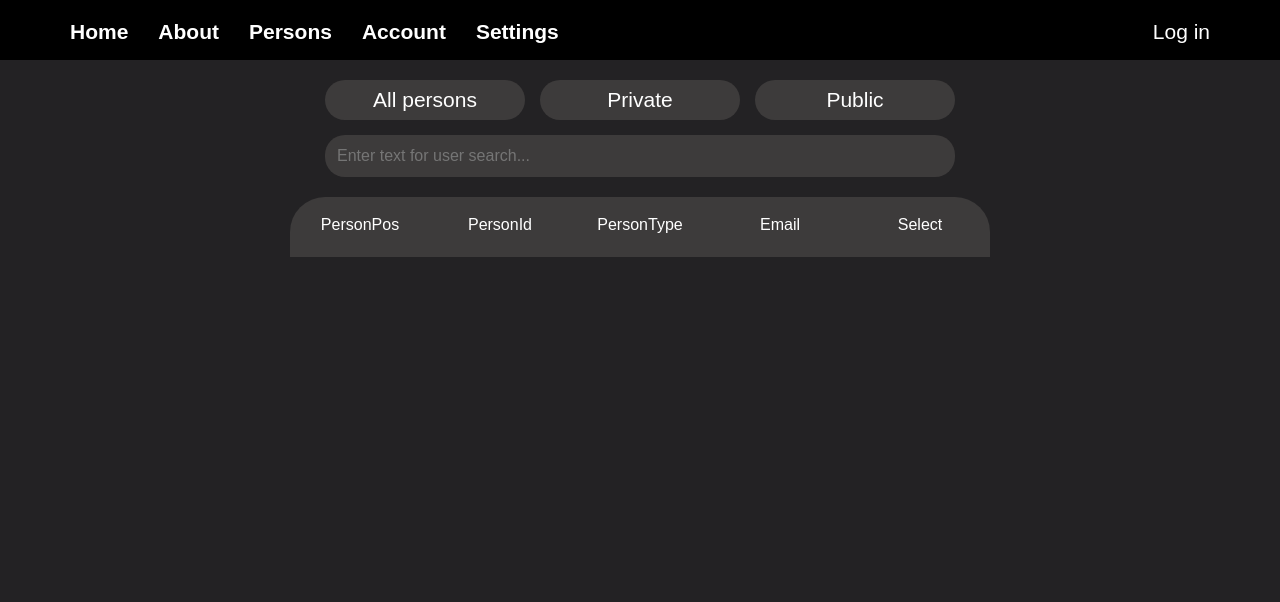
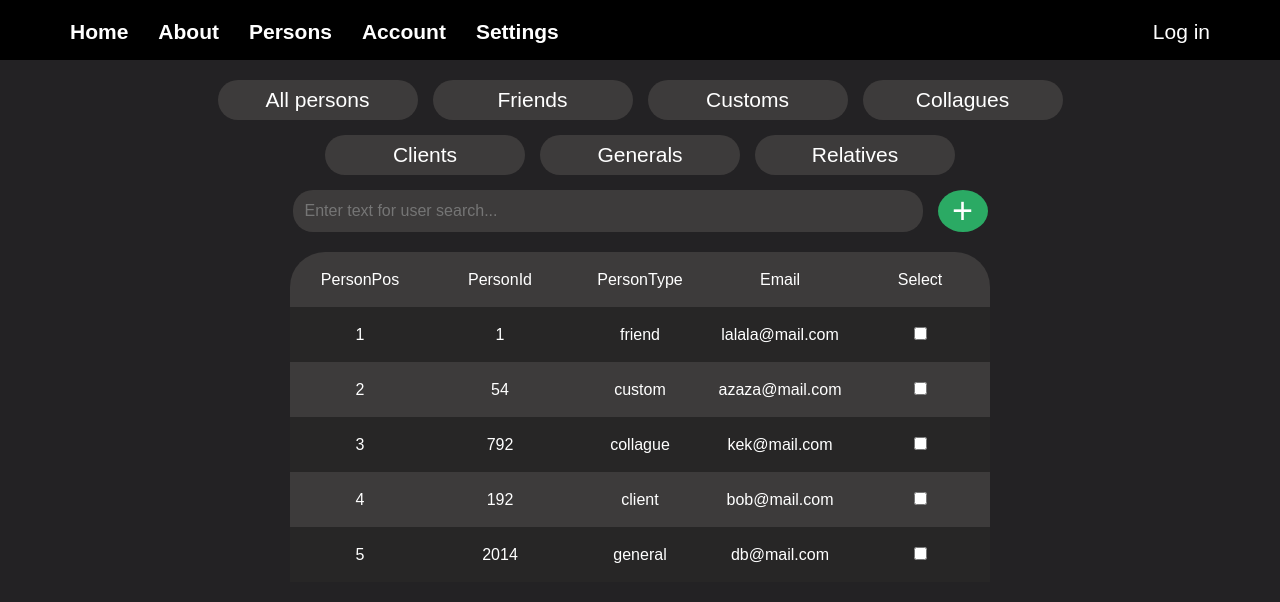
Before and after one commit to MR-Kotuk/PersoNet, a React (Vite) app: page /person in a window 1280 px wide. Shown: the top 602 px of the page. Built offline with nearby package versions, Linux system fonts and the light colour scheme.

Commit message:
frontend fix (change person select)

```diff
--- a/src/pages/person/personPage.css
+++ b/src/pages/person/personPage.css
@@ -12,7 +12,7 @@
   gap: 15px;
 }
 
-.select-person-wrapper-item {
+.select-person-button {
   width: 20%;
   height: 40px;
   border-radius: 20px;
@@ -22,6 +22,10 @@
   color: #fff;
   font-size: 21px;
   font-weight: 500;
+}
+
+.select-person-button:hover {
+  background-color: rgb(44, 43, 43);
 }
 
 .search-person-item-input {
@@ -40,3 +44,22 @@
   font-size: 16px;
   font-weight: 500;
 }
+
+.delete-person-button {
+  background-color: #c43333;
+  color: rgb(148, 144, 144);
+}
+
+.add-person-button {
+  background-color: #2baa64;
+  color: #fff;
+}
+
+.delete-person-button,
+.add-person-button {
+  font-size: 36px;
+  border-radius: 50%;
+  border: none;
+  outline: none;
+  width: 50px;
+}
--- a/src/pages/person/personPage.tsx
+++ b/src/pages/person/personPage.tsx
@@ -6,14 +6,49 @@ import axios from "axios";
 export interface IPerson {
   id: number | string;
   email: string;
-  personType: "private" | "public";
+  personType:
+    | "friend"
+    | "custom"
+    | "collague"
+    | "client"
+    | "general"
+    | "family";
   isChecked?: boolean;
 }
 
 export const PersonPage: FC = () => {
   const inputUserSearch = useRef<HTMLInputElement>(null);
 
-  const [persons, setPersons] = useState<IPerson[]>([]);
+  const [persons, setPersons] = useState<IPerson[]>([
+    {
+      id: 1,
+      email: "lalala@mail.com",
+      personType: "friend",
+      isChecked: false,
+    },
+    {
+      id: 54,
+      email: "azaza@mail.com",
+      personType: "custom",
+      isChecked: false,
+    },
+    {
+      id: 792,
+      email: "kek@mail.com",
+      personType: "collague",
+      isChecked: false,
+    },
+
+    { id: 192, email: "bob@mail.com", personType: "client", isChecked: false },
+    { id: 2014, email: "db@mail.com", personType: "general", isChecked: false },
+  ]);
+  const [isDelete, setIsDelete] = useState<boolean>(false);
+
+  useEffect(() => {
+    const isPersonChecked = persons.some((item) => item.isChecked);
+
+    isPersonChecked ? setIsDelete(true) : setIsDelete(false);
+  }, [persons]);
 
   // const getAllPersons = async () => {
   //   try {
@@ -39,11 +74,27 @@ export const PersonPage: FC = () => {
     );
   };
 
-  const onlyPrivate = () =>
-    setPersons(persons.filter((item) => item.personType === "private"));
+  const onlyFriend = () =>
+    setPersons(persons.filter((item) => item.personType === "friend"));
 
-  const onlyPublic = () =>
-    setPersons(persons.filter((item) => item.personType === "public"));
+  const onlyCustom = () =>
+    setPersons(persons.filter((item) => item.personType === "custom"));
+
+  const onlyCollague = () => {
+    setPersons(persons.filter((item) => item.personType === "collague"));
+  };
+
+  const onlyClient = () => {
+    setPersons(persons.filter((item) => item.personType === "client"));
+  };
+
+  const onlyGeneral = () => {
+    setPersons(persons.filter((item) => item.personType === "general"));
+  };
+
+  const onlyFamily = () => {
+    setPersons(persons.filter((item) => item.personType === "family"));
+  };
 
   const allPersons = () => setPersons(persons);
 
@@ -51,14 +102,26 @@ export const PersonPage: FC = () => {
     <>
       <div className="person-container">
         <nav className="select-person-wrapper">
-          <button className="select-person-wrapper-item" onClick={allPersons}>
+          <button className="select-person-button" onClick={allPersons}>
             All persons
           </button>
-          <button className="select-person-wrapper-item" onClick={onlyPrivate}>
-            Private
+          <button className="select-person-button" onClick={onlyFriend}>
+            Friends
           </button>
-          <button className="select-person-wrapper-item" onClick={onlyPublic}>
-            Public
+          <button className="select-person-button" onClick={onlyCustom}>
+            Customs
+          </button>
+          <button className="select-person-button" onClick={onlyCollague}>
+            Collagues
+          </button>
+          <button className="select-person-button" onClick={onlyClient}>
+            Clients
+          </button>
+          <button className="select-person-button" onClick={onlyGeneral}>
+            Generals
+          </button>
+          <button className="select-person-button" onClick={onlyFamily}>
+            Relatives
           </button>
           <input
             type="text"
@@ -66,6 +129,11 @@ export const PersonPage: FC = () => {
             className="search-person-item-input"
             ref={inputUserSearch}
           />
+          <button
+            className={isDelete ? "delete-person-button" : "add-person-button"}
+          >
+            {isDelete ? "✖" : "+"}
+          </button>
         </nav>
       </div>
 
```
